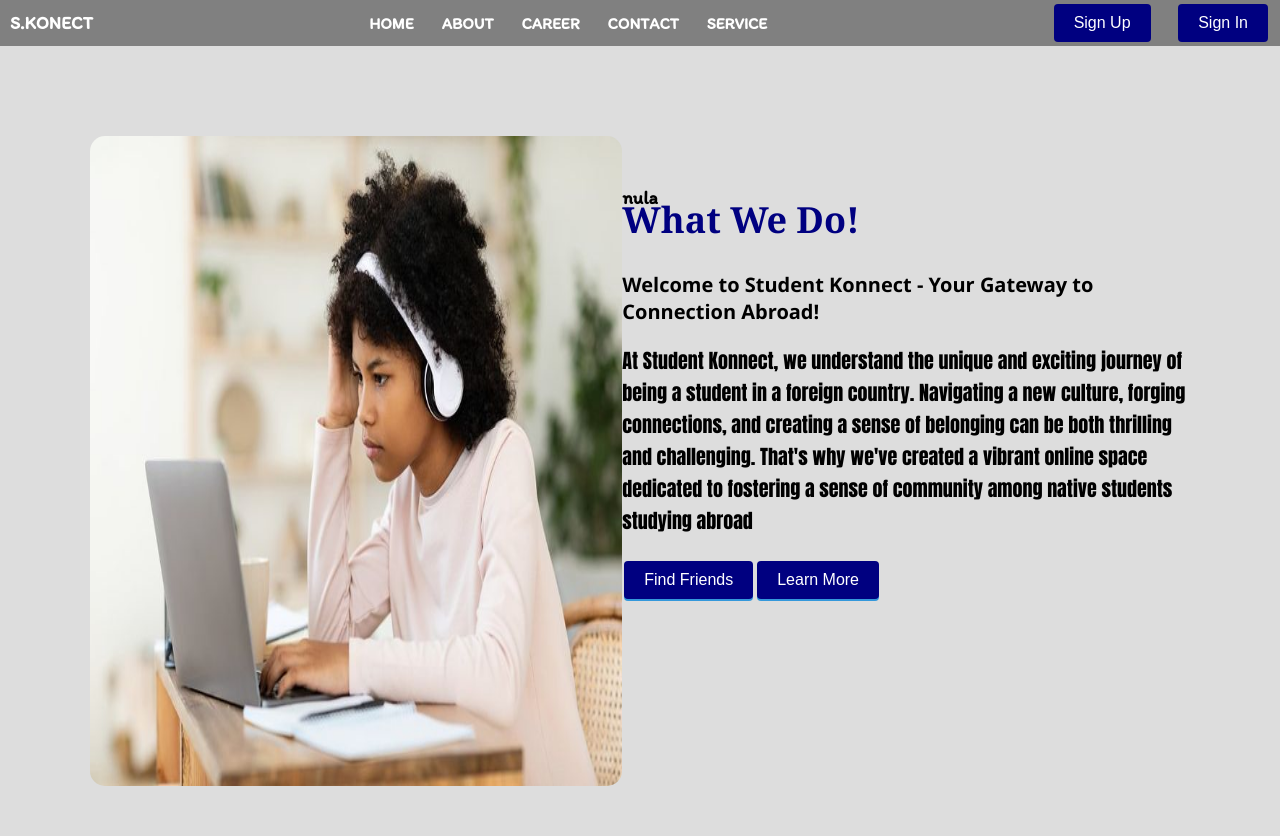
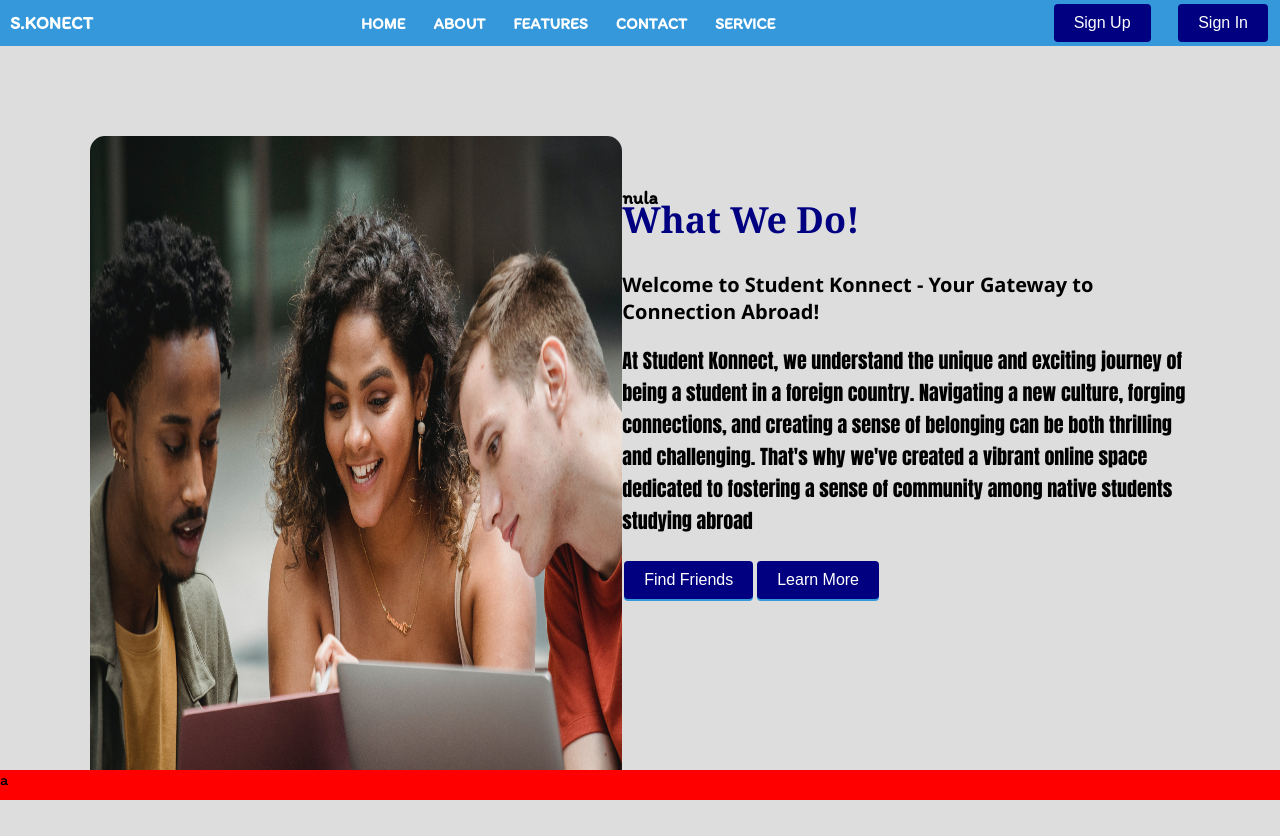
Before and after one commit to Elai5/studentkk, a Django app: page /about/ in a window 1280 px wide. Run offline with Django 4.2, Linux system fonts and the light colour scheme.

Commit message:
new pages

```diff
--- a/mysite/authentication/views.py
+++ b/mysite/authentication/views.py
@@ -5,6 +5,7 @@ from django.contrib import messages
 from django.contrib.auth import authenticate, login, logout
 from mysite import settings
 from django.core.mail import send_mail
+from django.apps import apps
 
 # Create your views here.
 def home(request):
@@ -24,8 +25,8 @@ def signup(request):
         pass1 = request.POST['pass1']
         pass2 = request.POST['pass2']
 
+
         # email
-
         if User.objects.filter(username=username):
             messages.error(request, "username alrady exist. Chose another")
             return redirect('home')
@@ -51,9 +52,7 @@ def signup(request):
         myuser.save()
 
         messages.success(request, "your account has been succesfully created")
-
         # sednmail
-
         subject = "welcome to studentkonnect login"
         message = "hello" + myuser.first_name + "! \n" + "welcome to sks \n thankyou for visiting. \n weve sent email confrimation. \n\n thank you\n laine"
         from_email = settings.EMAIL_HOST_USER
@@ -61,10 +60,8 @@ def signup(request):
         send_mail(subject, message, from_email, to_list, fail_silently=True)
 
         return redirect('signin')
+    return render(request, "authentication/signup.html")
 
-
-
-    return render(request, "authentication/signup.html")
 
 def signin(request):
     if request.method == 'POST':
--- a/mysite/static/css/see.css
+++ b/mysite/static/css/see.css
@@ -17,9 +17,9 @@ body {
   background-color: #ddd;
 }
 .navbar {
-  /* background-color: #3498db; */
+  background-color: #3498db;
   /* width: 100vh; */
-  background-color: grey;
+  /* background-color: grey; */
   overflow: hidden;
   text-align: center;
   display: flex;
@@ -204,3 +204,10 @@ padding: 30px;
   cursor: pointer;
   border-radius: 4px;
 }
+footer{
+  height: 30px;
+  background-color: red;
+  position:absolute;
+  bottom: 0;
+  width: 100%;
+}
--- a/mysite/templates/authentication/about.html
+++ b/mysite/templates/authentication/about.html
@@ -10,12 +10,12 @@
 <body>
     <div class="navbar" id="myNavbar">
         <div class="logo-container">
-            <a href="/index.html"><span style="color: #fff; font-size: 18px; font-weight: bold;">S.Konect</span></a>
+            <a href="{% url 'home' %}"><span style="color: #fff; font-size: 18px; font-weight: bold;">S.Konect</span></a>
     </div>
     <ul>
         <li><a href="{% url 'home' %}" class="active">Home</a></li>
         <li><a href="{% url 'about' %}">About</a></li>
-        <li><a href="{% url 'career'%}">Career</a></li>
+        <li><a href="{% url 'career'%}">Features</a></li>
         <li><a href="#">Contact</a></li>
         <li><a href="#">Service</a></li>
     </ul>
@@ -29,8 +29,8 @@
 
     {% else %}
 
-    <a href="signup"> <button class="button" type="submit">Sign Up</button></a>
-    <a href="signin"> <button class="button" type="submit">Sign In</button></a>
+    <a href="{% url 'signup' %}"> <button class="button" type="submit">Sign Up</button></a>
+    <a href="{% url 'signin' %}"> <button class="button" type="submit">Sign In</button></a>
 
     {% endif %}
 
@@ -41,7 +41,7 @@
     <section id="about">
         <div class="about-page">
             <div class="mage">
-                <img src="{% static 'image/gurl.jpeg' %}" alt="" style="width: 100%;">
+                <img src="{% static 'image/happy.jpg' %}" alt="" style="width: 100%;">
             </div>
             <div class="info">
                 <h3>nula</h3>
@@ -65,7 +65,11 @@
             </div>
          <!-- <a href="/signin.html"><button class="button">Learn More</button></a> -->
             </div>
+
         </div>
+        <footer>
+                <p>a</p>
+            </footer>
     </section>
 
 <script src="{% static 'js/script.js' %}"></script>
--- a/mysite/templates/authentication/index.html
+++ b/mysite/templates/authentication/index.html
@@ -24,13 +24,13 @@
     <!-- <h1>Welcome to Our app</h1> -->
     <div class="navbar" id="myNavbar">
         <div class="logo-container">
-            <a href="index.html"><span style="color: #fff; font-size: 18px; font-weight: bold;">S.Konect</span></a>
+            <a href="{% url 'home' %}"><span style="color: #fff; font-size: 18px; font-weight: bold;">S.Konect</span></a>
   </div>
   <ul>
         <li><a href="index.html" class="active">Home</a></li>
         {% comment %} <li><a href="{% url 'index' %}">home</a></li> {% endcomment %}
         <li><a href="{% url 'about' %}">About</a></li>
-        <li><a href="{% url 'career'%}">Career</a></li>
+        <li><a href="{% url 'career'%}">Features</a></li>
         <li><a href="#">Contact</a></li>
         <li><a href="#">Service</a></li>
     </ul>
```
Also changed, not shown: mysite/authentication/forms.py (added, +17 -0 lines), mysite/authentication/models.py (+3 -7 lines), mysite/mysite/settings.py (+7 -0 lines), mysite/static/css/main.css (+7 -3 lines), mysite/templates/authentication/career.html (+4 -4 lines), mysite/templates/authentication/signin.html (+4 -3 lines), mysite/templates/authentication/signup.html (+7 -6 lines), mysite/db.sqlite3, mysite/static/image/happy.jpg (added), mysite/static/image/pexels-keira-burton-6146931.jpg (added), mysite/static/image/pexels-zaid-mohammed-10001013.jpg (added).
